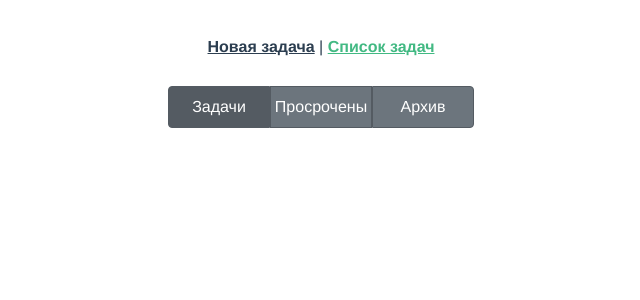
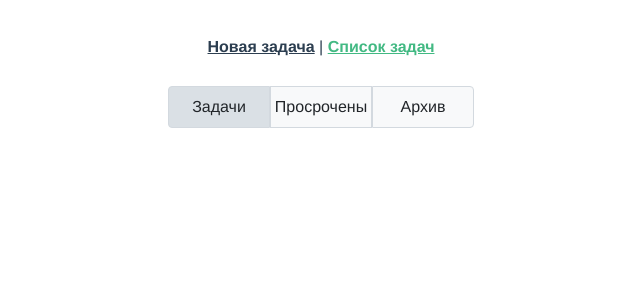
Before and after one commit to keysman59/projects_vue.js_app-todolist-master, a Vue app: page /list in a window 1280 px wide. In both pictures the pointer is over the element "Задачи". Shown: the top 300 px of the page, without its empty margins (319-959 px from the left). Built offline with nearby package versions, Linux system fonts and the light colour scheme.

Commit message:
buttons have even better styles

```diff
--- a/src/views/TaskList.vue
+++ b/src/views/TaskList.vue
@@ -84,11 +84,14 @@ export default {
   width: 100px;
   height: 40px;
   background-color: #6c757d;
-  color: #fff;
   cursor: pointer;
   display: flex;
   justify-content: center;
   align-items: center;
+
+  color: #212529;
+  background-color: #f8f9fa;
+  border-color: #d3d9df;
 }
 
 .common {
@@ -115,18 +118,22 @@ export default {
 }
 
 .active {
-  background: #545b62;
+  background-color: #dae0e5;
+  border-color: #d3d9df;
 }
 
 .common:hover {
-  background: #545b62;
+  background-color: #dae0e5;
+  border-color: #d3d9df;
 }
 
 .deadline:hover {
-  background: #545b62;
+  background-color: #dae0e5;
+  border-color: #d3d9df;
 }
 
 .archive:hover {
-  background: #545b62;
+  background-color: #dae0e5;
+  border-color: #d3d9df;
 }
 </style>
```
